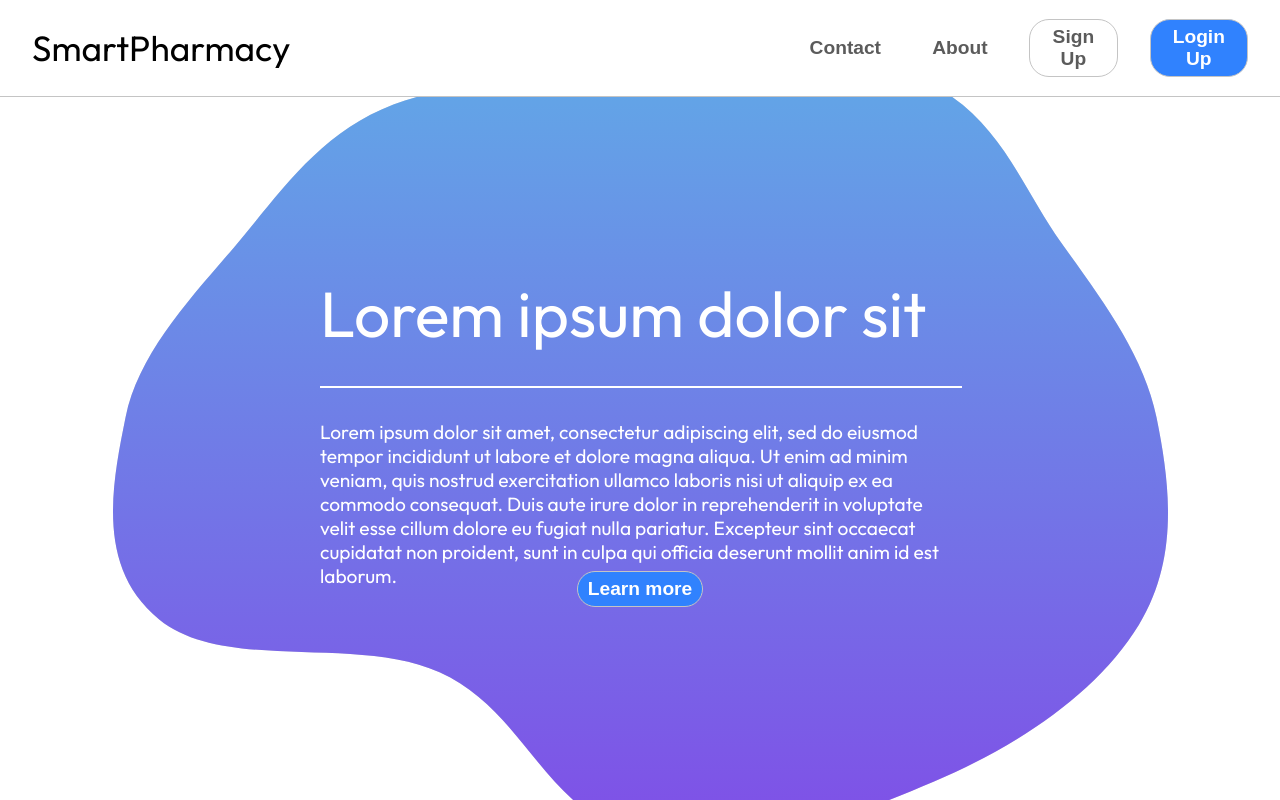
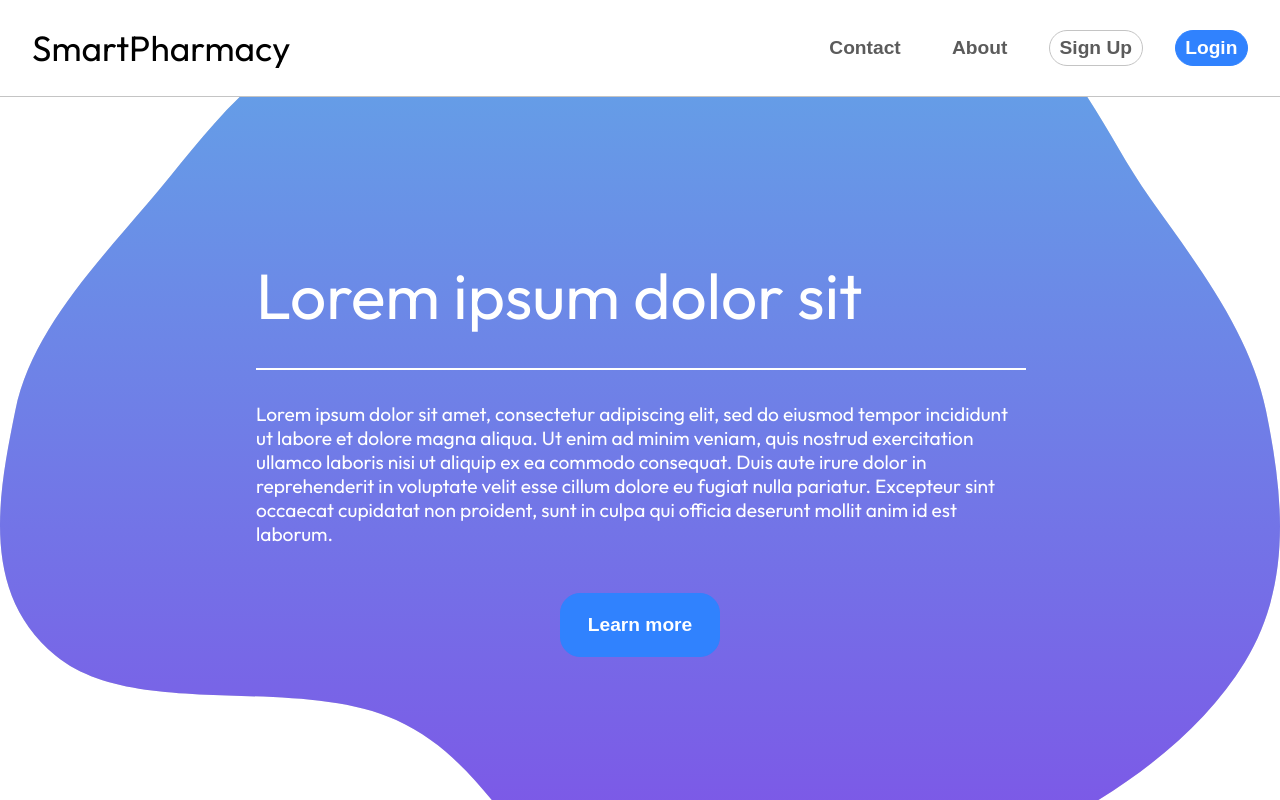
Before and after one commit to joaofgartur/ES_Pharmacy_Assistant, a React (Vite) app in the folder frontend/: page / in a window 1280 px wide. Built offline with nearby package versions, Linux system fonts and the light colour scheme.

Commit message:
Improve home page

```diff
--- a/frontend/src/components/buttons/color-button/ColorButton.css
+++ b/frontend/src/components/buttons/color-button/ColorButton.css
@@ -7,5 +7,5 @@
 .color-button-B {
     background-color: var(--color-gradient1-1);
     color: var(--color-white);
-    border: 1px solid var(--color-light-gray);
+    border: 1px solid var(--color-gradient1-1);
 }
--- a/frontend/src/components/navbar/Navbar.tsx
+++ b/frontend/src/components/navbar/Navbar.tsx
@@ -51,7 +51,7 @@ function Navbar() {
                         undefined
                         :
                         <NavbarItem to={"/login"} className={""}>
-                            <ColorButtonB title={"Login Up"}/>
+                            <ColorButtonB title={"Login"}/>
                         </NavbarItem>
                 }
             </div>
--- a/frontend/src/pages/home/Home.css
+++ b/frontend/src/pages/home/Home.css
@@ -2,7 +2,7 @@
     background-image: url(../../assets/img/Vector.svg);
     background-repeat: no-repeat;
     background-position: center;
-    background-size: contain;
+    background-size: cover;
     position: relative;
     display: flex;
     width: 100%;
@@ -21,8 +21,8 @@
 }
 
 .home-content {
-    width: 50%;
-    height: 40%;
+    width: 60%;
+    height: 20rem;
     display: flex;
     flex-direction: column;
     align-items: flex-start;
@@ -43,11 +43,12 @@
 .home-container p {
     font-size: 1.2rem;
     font-weight: 500;
+    overflow: auto;
 }
 
-.home-container .navbar-button {
-    border-radius: 20px;
-    border: 0px;
+.home-container button {
+    margin-top: 2rem;
+    padding: 0;
     width: 10rem;
     height: 4rem;
     font-weight: 600;
--- a/frontend/src/pages/home/Home.tsx
+++ b/frontend/src/pages/home/Home.tsx
@@ -16,7 +16,7 @@ function Home() {
                         culpa qui officia deserunt mollit anim id est laborum.
                     </p>
                 </div>
-                <ColorButtonB to={"/more"} title={"Learn more"}/>
+                <ColorButtonB title={"Learn more"}/>
             </div>
         </div>
     )
```
